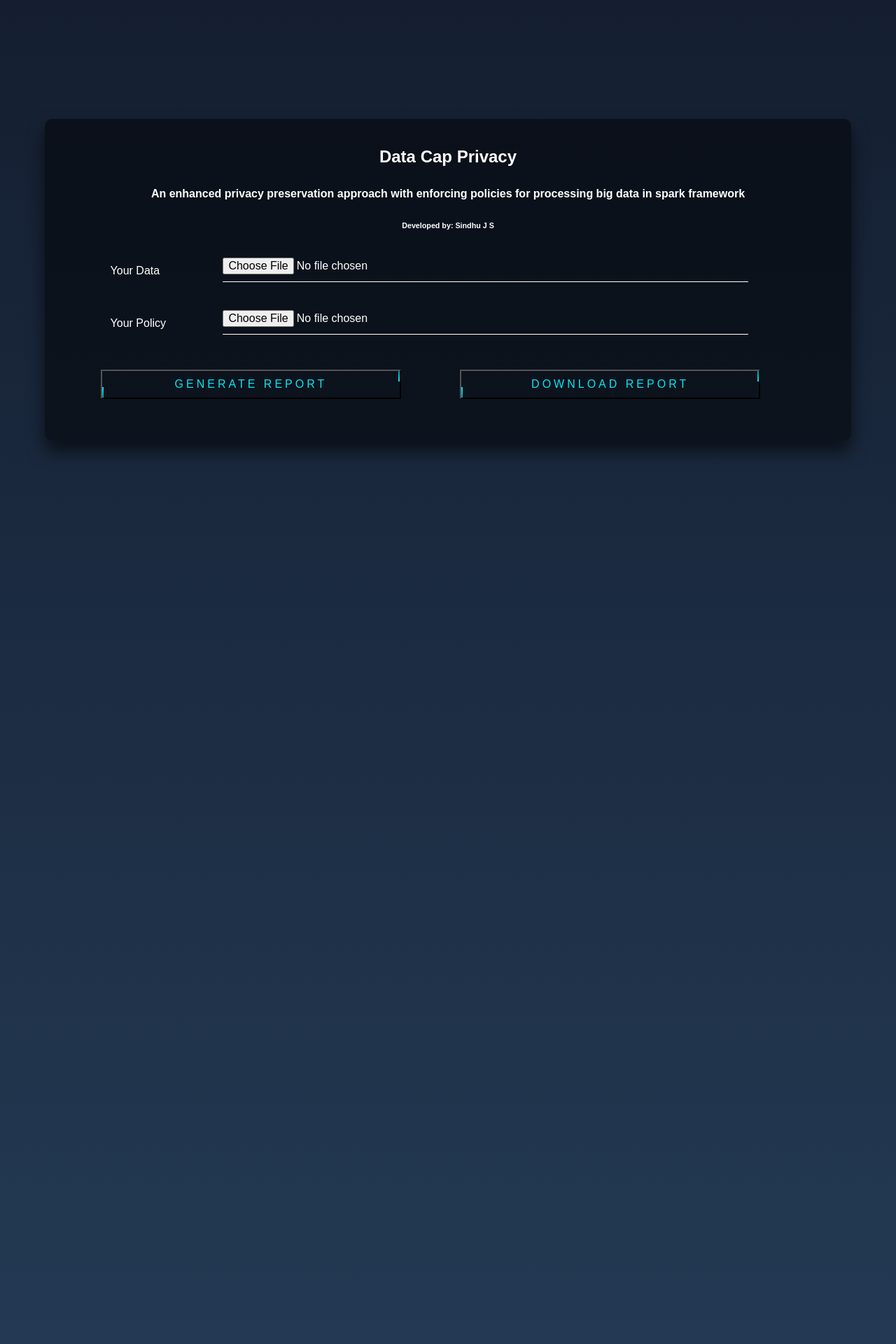
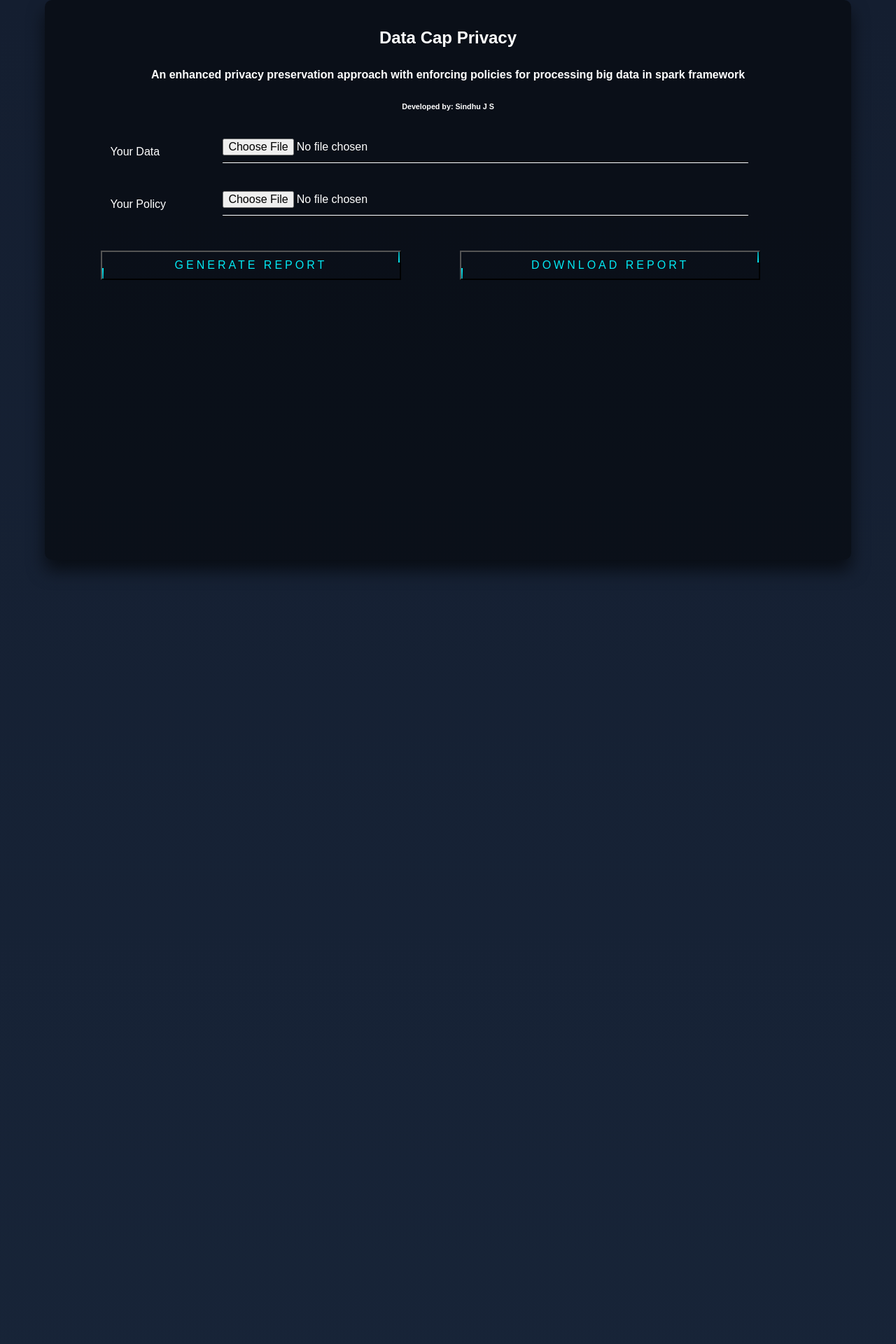
Before and after one commit to sindhujs126/collobarative-data-privacy, a FastAPI app: page / in a window 1280 px wide. Shown: the top 1920 px of the page at 70% size. Run offline with FastAPI, Linux system fonts and the light colour scheme; parts of the project's set-up code (start-up, migrations or seed data) failed here and were passed over.

Commit message:
css over riding

```diff
--- a/app/static/styles.css
+++ b/app/static/styles.css
@@ -1,5 +1,5 @@
 html {
-  height: 250%;
+  height: 1200%;
 }
 body {
   margin:0;
@@ -13,6 +13,7 @@ body {
   top: 50%;
   left: 50%;
   width: 90%;
+  height: 100%;
   padding: 40px;
   transform: translate(-50%, -50%);
   background: rgba(0,0,0,.5);
```
